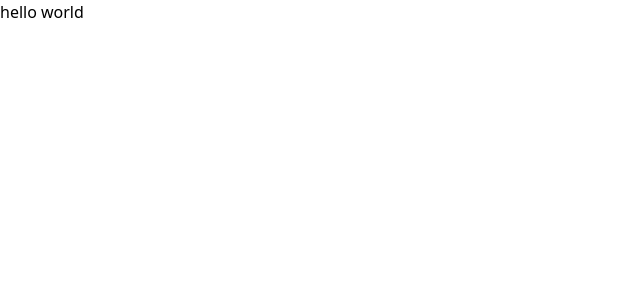
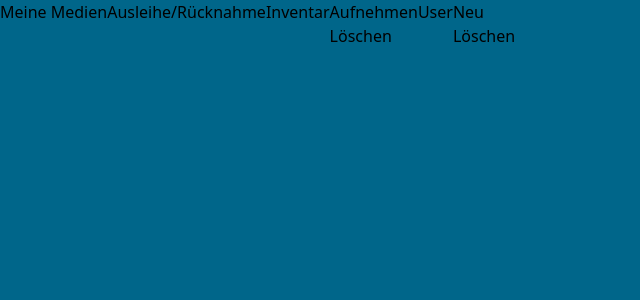
Before and after one commit to 3rim/thesis, a Vue app in the folder bachelor/src/frontend/: page / in a window 1280 px wide. Shown: the top 300 px of the page, without its empty margins (0-640 px from the left). Built offline with nearby package versions, Linux system fonts and the light colour scheme.

Commit message:
implementing: navbar

```diff
--- a/bachelor/src/frontend/src/App.vue
+++ b/bachelor/src/frontend/src/App.vue
@@ -1,5 +1,5 @@
 <template>
-  <div>
+  <div class="flex flex-col min-h-screen bg-primary">
     <Navbar/>
     <RouterView/>
   </div>
--- a/bachelor/src/frontend/src/components/Navbar.vue
+++ b/bachelor/src/frontend/src/components/Navbar.vue
@@ -1,13 +1,22 @@
 <template>
-    <div>
-        <h1>hello world</h1>
-    </div>
+    <header>
+        <nav class="container lg:inline-flex ">
+            <p>Meine Medien</p>
+            <p>Ausleihe/Rücknahme</p>
+            <p>Inventar</p>
+            <ul class="list-style none">
+                <li>Aufnehmen</li>
+                <li>Löschen</li>
+            </ul>
+            <p>User</p>
+            <ul>
+                <li>Neu </li>
+                <li>Löschen</li>
+            </ul>
+        </nav>
+    </header>
 </template>
 
 <script setup lang="ts">
 
 </script>
-
-<style lang="scss" scoped>
-
-</style>
```
